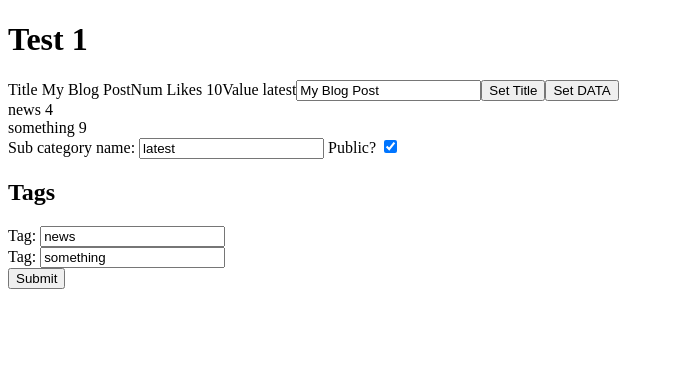
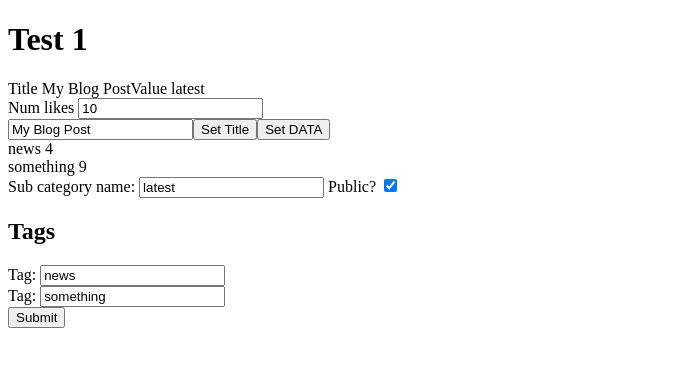
Before and after one commit to michaelboyles/formula, a React app: page / in a window 1280 px wide. Shown: the top 366 px of the page, without its empty margins (0-674 px from the left). Built offline with nearby package versions, Linux system fonts and the light colour scheme; the HTML template or start-up script is replaced by a standard one.

Commit message:
feat: integer inputs

```diff
--- /dev/null
+++ b/src/IntegerInput.tsx
@@ -0,0 +1,29 @@
+import { FormField } from "./FormField";
+import { useFormValue } from "./useFormValue";
+import { DetailedHTMLProps, InputHTMLAttributes } from "react";
+
+type DefaultInputProps = DetailedHTMLProps<InputHTMLAttributes<HTMLInputElement>, HTMLInputElement>;
+export type Props = {
+    field: FormField<"" | number>
+} & Omit<DefaultInputProps, "type" | "value" | "onChange">;
+export function IntegerInput(props: Props) {
+    let { field, ...rest } = props;
+    const value = useFormValue(field);
+
+    return (
+        <input {...rest} type="number" value={value} onChange={e => {
+            const value = e.target.value;
+            if (value === "") {
+                field.setValue(value);
+                return;
+            }
+            const number = Number(value);
+            if (Number.isSafeInteger(number)) {
+                field.setValue(number);
+            }
+            else {
+                field.setValue(Math.round(number));
+            }
+        }}/>
+    )
+}
--- a/src/test1.tsx
+++ b/src/test1.tsx
@@ -7,6 +7,7 @@ import { Checkbox } from "./Checkbox";
 import { useIsSubmitting } from "./useIsSubmitting";
 import { allOf, maxLength, required } from "./validators";
 import { useFormErrors } from "./useFormErrors";
+import { IntegerInput } from "./IntegerInput";
 
 type Category = {
     name: string,
@@ -18,7 +19,7 @@ type Foo = "foo" | "bar";
 type FormValues = {
     title: string
     isPublic: boolean
-    numLikes: number
+    numLikes: number | ""
     tags: string[]
     category: Category
     arrayOfArray: Foo[][]
@@ -59,7 +60,6 @@ export function Test1() {
 
     const titleField = form.get("title");
     const title = useFormValue(titleField);
-    const numLikes = useFormValue(form.get("numLikes"));
     const tagsField = form.get("tags");
     const tags = useFormValue(tagsField);
     const name = form.get("category").property("subcategories").element(0).property("name") as FormField<string>;
@@ -75,8 +75,11 @@ export function Test1() {
             <h1>{createdAtError}</h1>
 
             Title { title }
-            Num Likes { numLikes }
             Value { value }
+
+            <div>
+                <label>Num likes <IntegerInput field={form.get("numLikes")} /></label>
+            </div>
 
             <Input field={form.get("title")} placeholder="Title" />
             <button onClick={() => titleField.setValue("New title")}>Set Title</button>
```
